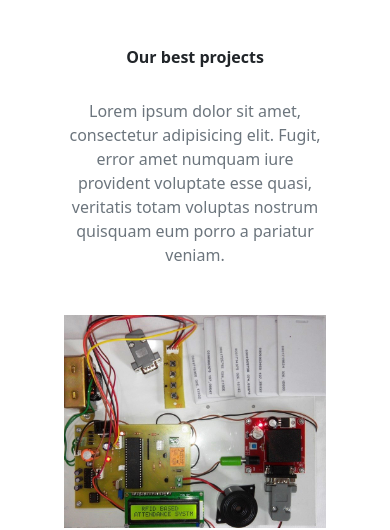
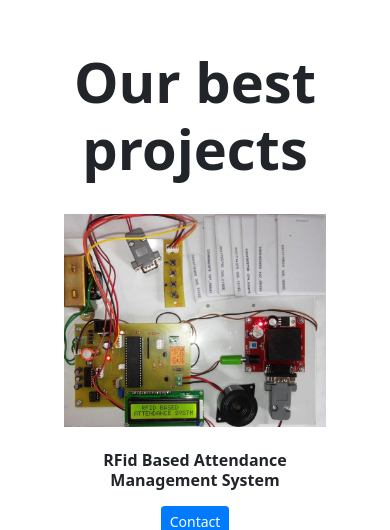
Before and after one commit to keenembedded/site, a Django app: page /product/ in a window 390 px wide. Shown: the part 80-610 px from the top of the page. Run offline with Django 3.2, Linux system fonts and the light colour scheme; some libraries are stand-ins or nearby versions.

Commit message:
add product page

```diff
--- a/static/css/style-about.css
+++ b/static/css/style-about.css
@@ -50,6 +50,10 @@
         text-align: center;
     }
 
+    .about-main .about-content{
+        padding: 0 10px 0 10px;
+    }
+
 
     .expertInTech {
         text-align: center;
--- a/templates/base.html
+++ b/templates/base.html
@@ -60,7 +60,7 @@
                 <a href="#">Automation</a>·
                 <a href="#">Comp</a>·
                 <a href="#">Mech</a>·
-                <a href="#">Extc</a>
+                <a href="#">E&tc</a>
             </p>
         </div>
 
--- a/templates/product.html
+++ b/templates/product.html
@@ -17,8 +17,7 @@ Product
             <!-- Section: Block Content -->
             <section class="dark-grey-text text-center">
 
-              <h3 class="font-weight-bold mb-4 pb-2">Our best projects</h3>
-              <p class="text-muted w-responsive mx-auto mb-5">Lorem ipsum dolor sit amet, consectetur adipisicing elit. Fugit, error amet numquam iure provident voluptate esse quasi, veritatis totam voluptas nostrum quisquam eum porro a pariatur veniam.</p>
+              <h3 class="font-weight-bold mb-4 pb-2 display-4">Our best projects</h3>
 
               <!-- Grid row -->
               <div class="row">
```
